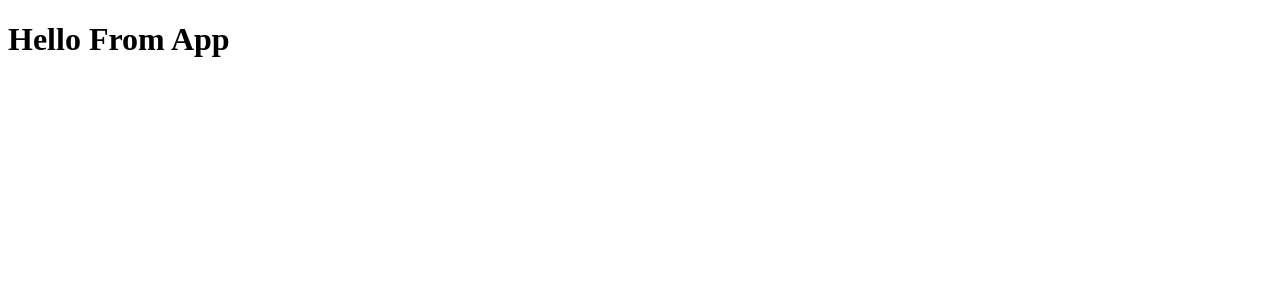
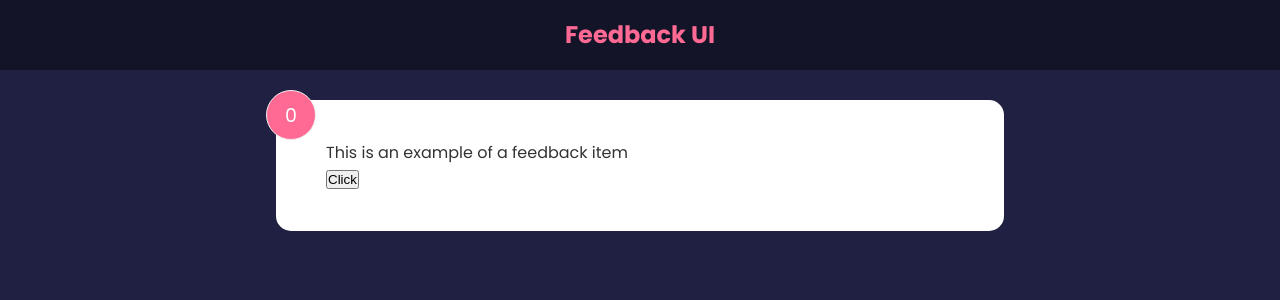
Before and after one commit to danny-englander/feedback-app, a React (Create React App) app: page / in a window 1280 px wide. Shown: the top 300 px of the page. Built offline with nearby package versions, Linux system fonts and the light colour scheme.

Commit message:
feedback app setup

```diff
--- a/src/App.js
+++ b/src/App.js
@@ -1,7 +1,18 @@
+import React, { useState } from 'react'
+// import Examples from "./components/Examples"
+import FeedbackItem from "./components/FeedbackItem"
+import Header from "./components/Header"
+import FeedbackData from './data/Feebackdata'
+
 function App() {
+  const [feedback, setFeedback] = useState(FeedbackData)
+
   return (
     <>
-      <h1>Hello From App</h1>
+      <Header />
+      <div className="container">
+        <FeedbackItem />
+      </div>
     </>
   )
 }
--- /dev/null
+++ b/src/components/Examples.jsx
@@ -0,0 +1,47 @@
+const Examples = () => {
+  const title = 'Blog post'
+  const body = 'This is my blog post'
+  const comments = [
+    { id: 1, text: 'Comment 1' },
+    { id: 2, text: 'Comment 2' },
+    { id: 3, text: 'Comment 3' },
+    { id: 4, text: 'Comment 4' },
+  ]
+
+  const loading = false
+  const showComments = true
+
+  if (loading) return <h1>Loading...</h1>
+
+  // You can put JSX inside a variable and then render it.
+  const commentBlock = (
+    <div className="comments">
+      <h2>Comments</h2>
+      <h3>There are {comments.length} comments</h3>
+      <ol>
+        {comments.map((comment) => (
+          <li key={comment.id}>{comment.text}</li>
+        ))}
+      </ol>
+    </div>
+  )
+
+  return (
+    <div className="container">
+      {/* Vanilla js can be used inside JSX. */}
+      <h1>{title.toUpprCase()}</h1>
+      <p>{body}</p>
+
+      {/* Any 'ole JS can go into JSX */}
+      <div className="js">{Math.random() * (5 + 5)}</div>
+
+      {/*
+      Fancy way, shorthand for an if statement
+      If show comments is true, render the block.
+      */}
+      {showComments && commentBlock}
+    </div>
+  )
+}
+
+export default Examples
--- /dev/null
+++ b/src/components/FeedbackItem.jsx
@@ -0,0 +1,22 @@
+import React, { useState } from 'react'
+
+const FeedbackItem = () => {
+  const [rating, SetRating] = useState(0)
+  const [text, setText] = useState('This is an example of a feedback item')
+
+  const handleClick = () => {
+    SetRating((prev) => {
+      return prev + 1
+    })
+  }
+
+  return (
+    <div className="card">
+      <div className="num-display">{rating}</div>
+      <div className="text-display">{text}</div>
+      <button onClick={handleClick}>Click</button>
+    </div>
+  )
+}
+
+export default FeedbackItem
--- /dev/null
+++ b/src/components/Header.jsx
@@ -0,0 +1,32 @@
+import React from 'react'
+import PropTypes from 'prop-types'
+
+const Header = ({ text, bgColor, textColor }) => {
+  const headerStyles = {
+    backgroundColor: bgColor,
+    color: textColor,
+  }
+
+  return (
+    <header style={headerStyles}>
+      <div className="container">
+        <h2>{text}</h2>
+      </div>
+    </header>
+  )
+}
+
+Header.defaultProps = {
+  text: 'Feedback UI',
+  bgColor: 'rgba(0,0,0,0.4)',
+  textColor: '#ff6a95',
+}
+
+// Validate the prop type.
+Header.propTypes = {
+  text: PropTypes.string,
+  bgColor: PropTypes.string,
+  textColor: PropTypes.string,
+}
+
+export default Header
--- /dev/null
+++ b/src/data/Feebackdata.js
@@ -0,0 +1,19 @@
+const FeedbackData = [
+  {
+    id: 1,
+    rating: 10,
+    text: 'Lorem ipsum dolor sit amet consectetur adipisicing elit. consequuntur vel vitae commodi alias voluptatem est voluptatum ipsa quae.',
+  },
+  {
+    id: 2,
+    rating: 9,
+    text: 'Vivamus magna justo, lacinia eget consectetur sed, convallis at tellus. Vestibulum ac diam sit amet quam vehicula elementum sed sit amet dui. Vivamus magna justo, lacinia eget consectetur sed, convallis at tellus..',
+  },
+  {
+    id: 3,
+    rating: 8,
+    text: 'Quisque velit nisi, pretium ut lacinia in, elementum id enim. Cras ultricies ligula sed magna dictum porta.',
+  },
+]
+
+export default FeedbackData
--- a/src/index.css
+++ b/src/index.css
@@ -0,0 +1,230 @@
+@import url("https://fonts.googleapis.com/css2?family=Poppins:wght@400;600;700&display=swap");
+
+* {
+  box-sizing: border-box;
+  margin: 0;
+  padding: 0;
+}
+
+body {
+  font-family: "Poppins", sans-serif;
+  background-color: #202142;
+  color: #fff;
+  line-height: 1.6;
+}
+
+ul {
+  list-style: none;
+}
+
+.container {
+  max-width: 768px;
+  margin: auto;
+  padding: 0 20px;
+}
+
+header {
+  height: 70px;
+  width: 100%;
+  display: flex;
+  justify-content: space-between;
+  align-items: center;
+  margin-bottom: 30px;
+}
+
+.card {
+  background-color: #fff;
+  color: #333;
+  border-radius: 15px;
+  padding: 40px 50px;
+  margin: 20px 0;
+  position: relative;
+}
+
+.card.reverse {
+  background-color: rgba(0, 0, 0, 0.4);
+  color: #fff;
+}
+
+.card h2 {
+  font-size: 22px;
+  font-weight: 600;
+  text-align: center;
+}
+
+.rating {
+  display: flex;
+  align-items: center;
+  justify-content: space-around;
+  margin: 30px 0 40px;
+}
+
+.rating li,
+.num-display {
+  position: relative;
+  background: #f4f4f4;
+  width: 50px;
+  height: 50px;
+  padding: 10px;
+  text-align: center;
+  border-radius: 50%;
+  font-size: 19px;
+  border: 1px #eee solid;
+  transition: 0.3s;
+}
+
+.rating li label {
+  position: absolute;
+  top: 50%;
+  left: 50%;
+  width: 50px;
+  height: 50px;
+  padding: 10px;
+  border-radius: 50%;
+  transform: translate(-50%, -50%);
+  cursor: pointer;
+}
+
+.rating li:hover,
+.num-display {
+  background: #ff6a95;
+  color: #fff;
+}
+
+[type="radio"] {
+  opacity: 0;
+}
+
+[type="radio"]:checked ~ label {
+  background: #ff6a95;
+  color: #fff;
+}
+
+.input-group {
+  display: flex;
+  flex-direction: row;
+  border: 1px solid #ccc;
+  padding: 8px 10px;
+  border-radius: 8px;
+}
+
+input {
+  flex-grow: 2;
+  border: none;
+  font-size: 16px;
+}
+
+input:focus {
+  outline: none;
+}
+
+.feedback-stats {
+  color: #fff;
+  display: flex;
+  justify-content: space-between;
+  align-items: center;
+}
+
+.num-display {
+  position: absolute;
+  top: -10px;
+  left: -10px;
+}
+
+.close,
+.edit {
+  position: absolute;
+  top: 10px;
+  right: 20px;
+  cursor: pointer;
+  background: none;
+  border: none;
+}
+
+.edit {
+  right: 40px;
+}
+
+.btn {
+  color: #fff;
+  border: 0;
+  border-radius: 8px;
+  color: #fff;
+  width: 100px;
+  height: 40px;
+  cursor: pointer;
+}
+
+.btn-primary {
+  background-color: #202142;
+}
+
+.btn-secondary {
+  background: #ff6a95;
+}
+
+.btn:hover {
+  transform: scale(0.98);
+  opacity: 0.9;
+}
+
+.btn:disabled {
+  background-color: #cccccc;
+  color: #333;
+  cursor: auto;
+}
+
+.btn:disabled:hover {
+  transform: scale(1);
+  opacity: 1;
+}
+
+.message {
+  padding-top: 10px;
+  text-align: center;
+  color: rebeccapurple;
+}
+
+/* FIX: Remove position: absolute to keep about icon at the bottom of the
+ * document */
+.about-link {
+  display: flex;
+  justify-content: flex-end;
+}
+
+/* FIX: Remove position: absolute to keep about icon at the bottom of the
+ * document */
+.about-link a {
+  color: #fff;
+  cursor: pointer;
+}
+
+.about-link a:hover {
+  color: #ff6a95;
+}
+
+.about h1 {
+  margin-bottom: 20px;
+}
+
+.about p {
+  margin: 10px 0;
+}
+
+@media (max-width: 600px) {
+  .rating li {
+    margin: 10px 3px;
+  }
+
+  .rating {
+    display: flex;
+    align-items: center;
+    justify-content: center;
+    flex-wrap: wrap;
+    margin: 30px 0 40px;
+  }
+
+  .input-group input {
+    width: 80%;
+  }
+}
```
